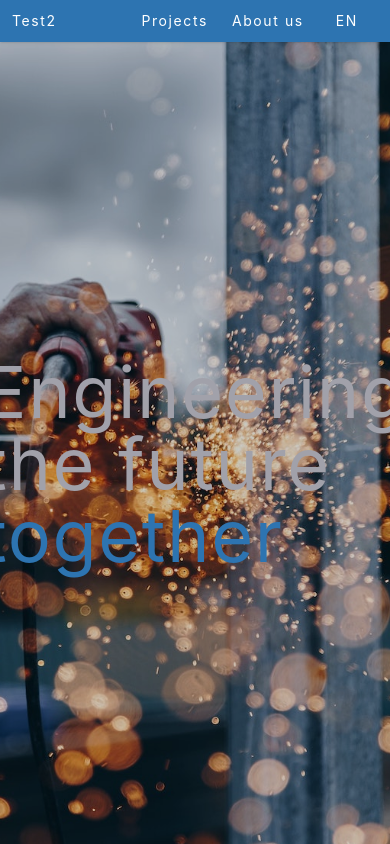
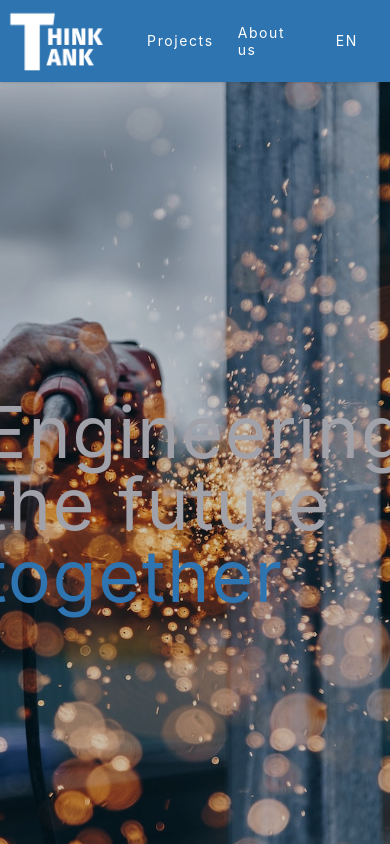
Before and after one commit to HungryOctopus/think-tank-website, a React (Create React App) app in the folder client/: page / in a window 390 px wide. Shown: the top 844 px of the page. Built offline with nearby package versions, Linux system fonts and the light colour scheme.

Commit message:
responsive navbar

```diff
--- a/client/package.json
+++ b/client/package.json
@@ -14,6 +14,7 @@
     "babel-plugin-macros": "^3.1.0",
     "react": "^17.0.2",
     "react-dom": "^17.0.2",
+    "react-icons": "^4.3.1",
     "react-router-dom": "^6.2.2",
     "react-scripts": "^5.0.0",
     "web-vitals": "^2.1.4"
--- a/client/src/components/Navbar/Navbar.css
+++ b/client/src/components/Navbar/Navbar.css
@@ -30,6 +30,7 @@ nav {
   line-height: 1.5;
   font-size: 0.875rem;
 }
+
 ul {
   list-style-type: none;
 }
@@ -55,3 +56,14 @@ h3 {
 h4 {
   font-size: 0.875rem;
 }
+@media screen and (max-width: 600px) {
+  .navbar-menu {
+    display: none;
+  }
+}
+
+@media screen and (min-width: 600px) {
+  .navbar-menu {
+    display: flex;
+  }
+}
--- a/client/src/components/Navbar/Navbar.jsx
+++ b/client/src/components/Navbar/Navbar.jsx
@@ -1,8 +1,7 @@
 import React, { useState, useEffect } from 'react';
 import { Link } from 'react-router-dom';
 import './Navbar.css';
-import { FontAwesomeIcon } from '@fortawesome/react-fontawesome';
-import { faBars } from '@fortawesome/free-solid-svg-icons';
+import logo from './logo-thinktank-white.png';
 
 function Navbar() {
   const [click, setClick] = useState(false);
@@ -10,15 +9,13 @@ function Navbar() {
   const closeMobileMenu = () => setClick(false);
 
   return (
-    <>
     <nav className="sticky top-0 shadow">
-        <div className="navbar-container flex flex-row">
-          <div className="navbar-logo basis-1/4 content-center p-3">
-            <Link to="/" className="navbar-logo" onClick={closeMobileMenu}>
-              <h2>Test2</h2>
-            </Link>
+      <div className="navbar-container flex flex-row justify-between">
+        <div className="nav-header">
+          <img src={logo} alt="think tank logo white" />
         </div>
-          <div className="navbar-menu basis-3/4 flex justify-end items-center px-3">
+
+<div className="navbar-menu flex justify-end items-center px-3">
           <Link to="/projects" className="px-3" onClick={closeMobileMenu}>
             <h3>Projects</h3>
           </Link>
@@ -29,9 +26,10 @@ function Navbar() {
             <h3>EN</h3>
           </div>
         </div>
+
+
       </div>
     </nav>
-    </>
   );
 }
 
```
Also changed, not shown: 1 other file (tests, documents, lock files or other folders). Lines whose indentation alone changed are shown as unchanged.
